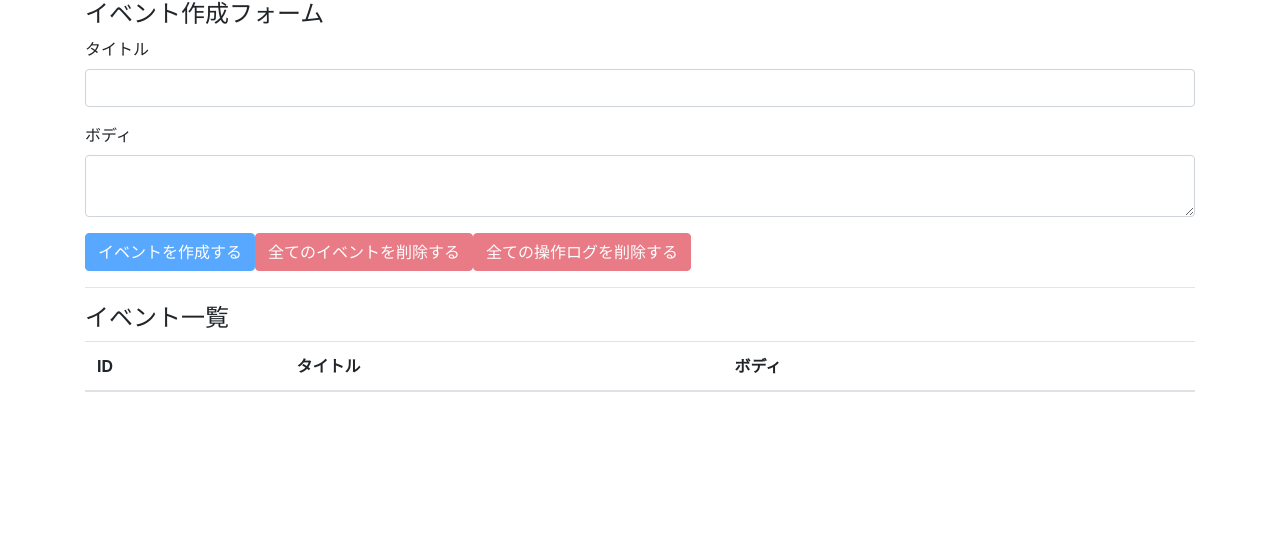
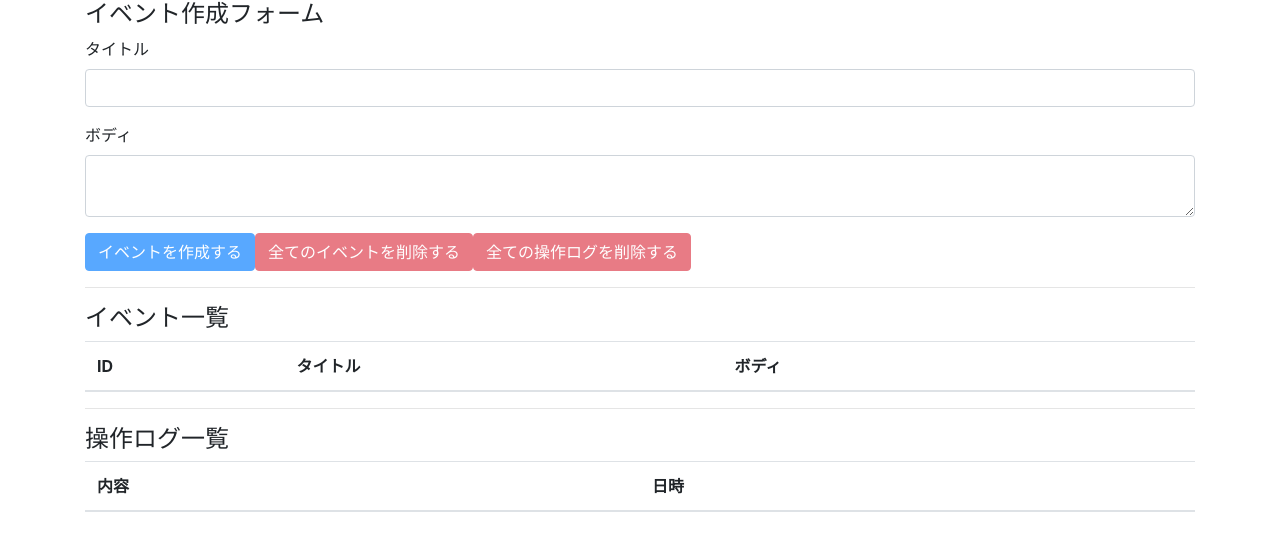
Before and after one commit to YudaiTamura/learning-react-hooks, a React (Create React App) app: page / in a window 1280 px wide. Shown: the top 550 px of the page. Built offline with nearby package versions, Linux system fonts and the light colour scheme.

Commit message:
操作ログを画面に表示できるように実装

```diff
--- a/src/components/App.js
+++ b/src/components/App.js
@@ -4,6 +4,7 @@
 
 import EventForm from "./EventForm";
 import Events from "./Events";
+import OperationLogs from "./OperationLogs";
 import AppContext from "../contexts/AppContext";
 import reducer from "../reducers";
 
@@ -17,6 +18,8 @@
         <EventForm />
         <hr />
         <Events />
+        <hr />
+        <OperationLogs />
       </div>
     </AppContext.Provider>
   );
--- /dev/null
+++ b/src/components/OperationLogs.js
@@ -0,0 +1,31 @@
+import React, { useContext } from "react";
+
+import AppContext from "../contexts/AppContext";
+
+const OperationLogs = () => {
+  const { state } = useContext(AppContext);
+
+  return (
+    <>
+      <h4>操作ログ一覧</h4>
+      <table className="table table-hover">
+        <thead>
+          <tr>
+            <th>内容</th>
+            <th>日時</th>
+          </tr>
+        </thead>
+        <tbody>
+          {state.operationLogs.map((operationLog, index) => (
+            <tr key={index}>
+              <td>{operationLog.description}</td>
+              <td>{operationLog.operatedAt}</td>
+            </tr>
+          ))}
+        </tbody>
+      </table>
+    </>
+  );
+};
+
+export default OperationLogs;
```
